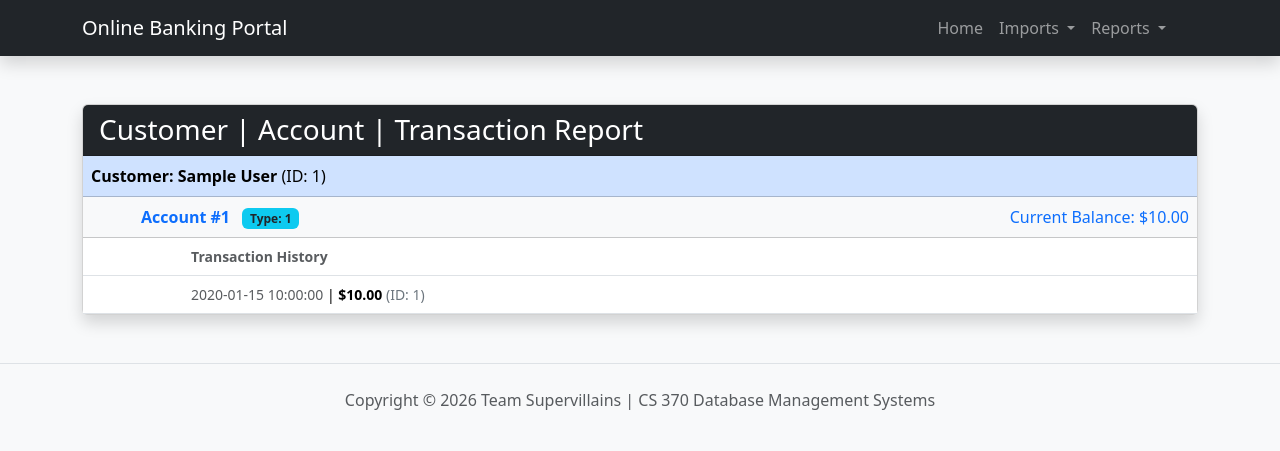
After one commit to alomeli13/CS370-Online-Banking-Database, a PHP site: page /report2_banking.php in a window 1280 px wide. The commit adds this page. Shown: the top 451 px of the page. Run offline with PHP 8.4, Linux system fonts and the light colour scheme; tables that the repository leaves empty hold one stand-in row (values such as "Sample post").

Commit message:
created initial 3 report pages, report 1 currently has pizza report example information, report 2 in progress, report 3 empty
Signed-off-by: Destiny Abuwa <dabuwa@mail.bradley.edu>

```diff
--- a/_footer.php
+++ b/_footer.php
@@ -1,5 +1,5 @@
 <footer class="py-4 my-5 border-top text-center text-muted">
-    <p>Copyright &copy; 2026 Abuwa | Team Supervillains | CS 370 Database Management Systems</p>
+    <p>Copyright &copy; 2026 Team Supervillains | CS 370 Database Management Systems</p>
 </footer>
 
 <script src="https://cdn.jsdelivr.net/npm/bootstrap@5.3.3/dist/js/bootstrap.bundle.min.js"></script>
--- a/_header.php
+++ b/_header.php
@@ -38,7 +38,7 @@
             <span class="navbar-toggler-icon"></span>
         </button>
         <div class="collapse navbar-collapse" id="navbarNav">
-            <ul class="navbar-nav ms-auto">
+            <ul class="navbar-nav ms-auto pe-4">
                 <li class="nav-item">
                     <a class="nav-link" href="index.php">Home</a>
                 </li>
@@ -47,7 +47,7 @@
                     <a class="nav-link dropdown-toggle" href="#" id="navbarDropdown" role="button" data-bs-toggle="dropdown" aria-expanded="false">
                         Imports
                     </a>
-                    <ul class="dropdown-menu" aria-labelledby="navbarDropdown">
+                    <ul class="dropdown-menu dropdown-menu-end shadow" aria-labelledby="navbarDropdown">
                         <li>
                             <a class="dropdown-item <?php echo (isset($current_page) && $current_page == 'import1') ? 'active' : ''; ?>"
                                href="import1_services.php">1. Import Services</a>
@@ -63,8 +63,24 @@
                     </ul>
                 </li>
 
-                <li class="nav-item">
-                    <a class="nav-link" href="pizza_data_report.php">Reports</a>
+                <li class="nav-item dropdown">
+                    <a class="nav-link dropdown-toggle" href="#" id="navbarDropdown" role="button" data-bs-toggle="dropdown" aria-expanded="false">
+                        Reports
+                    </a>
+                    <ul class="dropdown-menu dropdown-menu-end shadow" aria-labelledby="navbarDropdown">
+                        <li>
+                            <a class="dropdown-item <?php echo (isset($current_page) && $current_page == 'import1') ? 'active' : ''; ?>"
+                               href="report1_services.php">1. Services Report</a>
+                        </li>
+                        <li>
+                            <a class="dropdown-item <?php echo (isset($current_page) && $current_page == 'import2') ? 'active' : ''; ?>"
+                               href="report2_banking.php">2. Banking Report</a>
+                        </li>
+                        <li>
+                            <a class="dropdown-item <?php echo (isset($current_page) && $current_page == 'import3') ? 'active' : ''; ?>"
+                               href="report3_staff.php">3. Staff Report</a>
+                        </li>
+                    </ul>
                 </li>
             </ul>
         </div>
--- a/pizza_data_report.php
+++ b/report1_services.php
@@ -7,7 +7,7 @@ $connection_error = false;
 $connection_error_message = "";
 
 $cpm = mysqli_connect("localhost", "banking_user",
-    "banking_user", "online_banking_system");
+    "banking_user", "bank_db");
 
 
 if(mysqli_connect_errno()){
--- /dev/null
+++ b/report2_banking.php
@@ -0,0 +1,79 @@
+<?php
+$current_page = 'report2';
+include('_header.php');
+
+$conn = mysqli_connect("localhost", "banking_user", "banking_user", "bank_db");
+
+$query = "SELECT c.CustomerID, c.Fname, c.Lname,
+                 a.AccountID, a.Balance, a.AccountTypeID,
+                 t.TransactionID, t.Amount, t.Date
+          FROM customer c
+          LEFT JOIN account a ON c.CustomerID = a.CustomerID
+          LEFT JOIN transaction t ON a.AccountID = t.AccountID
+          ORDER BY c.Lname, c.CustomerID, a.AccountID, t.Date DESC";
+
+$result = mysqli_query($conn, $query);
+?>
+
+<div class="container mt-5">
+    <div class="card shadow">
+        <div class="card-header bg-dark text-white">
+            <h3 class="mb-0">Customer | Account | Transaction Report</h3>
+        </div>
+        <div class="card-body p-0"> <table class="table table-hover mb-0">
+                <tbody>
+                <?php
+                $last_customer = null;
+                $last_account = null;
+
+                while($row = mysqli_fetch_assoc($result)) {
+                    // LEVEL 1: NEW CUSTOMER ROW
+                    if ($last_customer != $row['CustomerID']) {
+                        echo "<tr class='table-primary'>
+                                <td colspan='3'><strong>Customer: " . $row['Fname'] . " " . $row['Lname'] . "</strong> (ID: " . $row['CustomerID'] . ")</td>
+                              </tr>";
+                        $last_customer = $row['CustomerID'];
+                        $last_account = null; // Reset account tracking for new customer
+                    }
+
+                    // LEVEL 2: NEW ACCOUNT ROW
+                    if ($row['AccountID'] && $last_account != $row['AccountID']) {
+                        echo "<tr class='table-light'>
+                                <td style='width: 50px;'></td>
+                                <td colspan='2' class='text-primary'>
+                                    <i class='bi bi-bank'></i> <strong>Account #" . $row['AccountID'] . "</strong>
+                                    <span class='badge bg-info text-dark ms-2'>Type: " . $row['AccountTypeID'] . "</span>
+                                    <span class='float-end'>Current Balance: $" . number_format($row['Balance'], 2) . "</span>
+                                </td>
+                              </tr>";
+
+                        // Small sub-header for transactions
+                        echo "<tr>
+                                <td></td><td></td>
+                                <td class='fw-bold text-muted small'>Transaction History</td>
+                              </tr>";
+                        $last_account = $row['AccountID'];
+                    }
+
+                    // LEVEL 3: TRANSACTION DETAIL
+                    echo "<tr>
+                            <td></td>
+                            <td style='width: 50px;'></td>
+                            <td class='small'>";
+                    if ($row['TransactionID']) {
+                        echo "<span class='text-muted'>" . $row['Date'] . "</span> |
+                              <strong>$" . number_format($row['Amount'], 2) . "</strong>
+                              <span class='text-secondary'>(ID: " . $row['TransactionID'] . ")</span>";
+                    } else {
+                        echo "<span class='text-italic text-muted'>No transaction history for this account.</span>";
+                    }
+                    echo "</td></tr>";
+                }
+                ?>
+                </tbody>
+            </table>
+        </div>
+    </div>
+</div>
+
+<?php include('_footer.php'); ?>
--- /dev/null
+++ b/report3_staff.php
@@ -0,0 +1 @@
+<?php
```
Also changed, not shown: index.php (+5 -5 lines).
